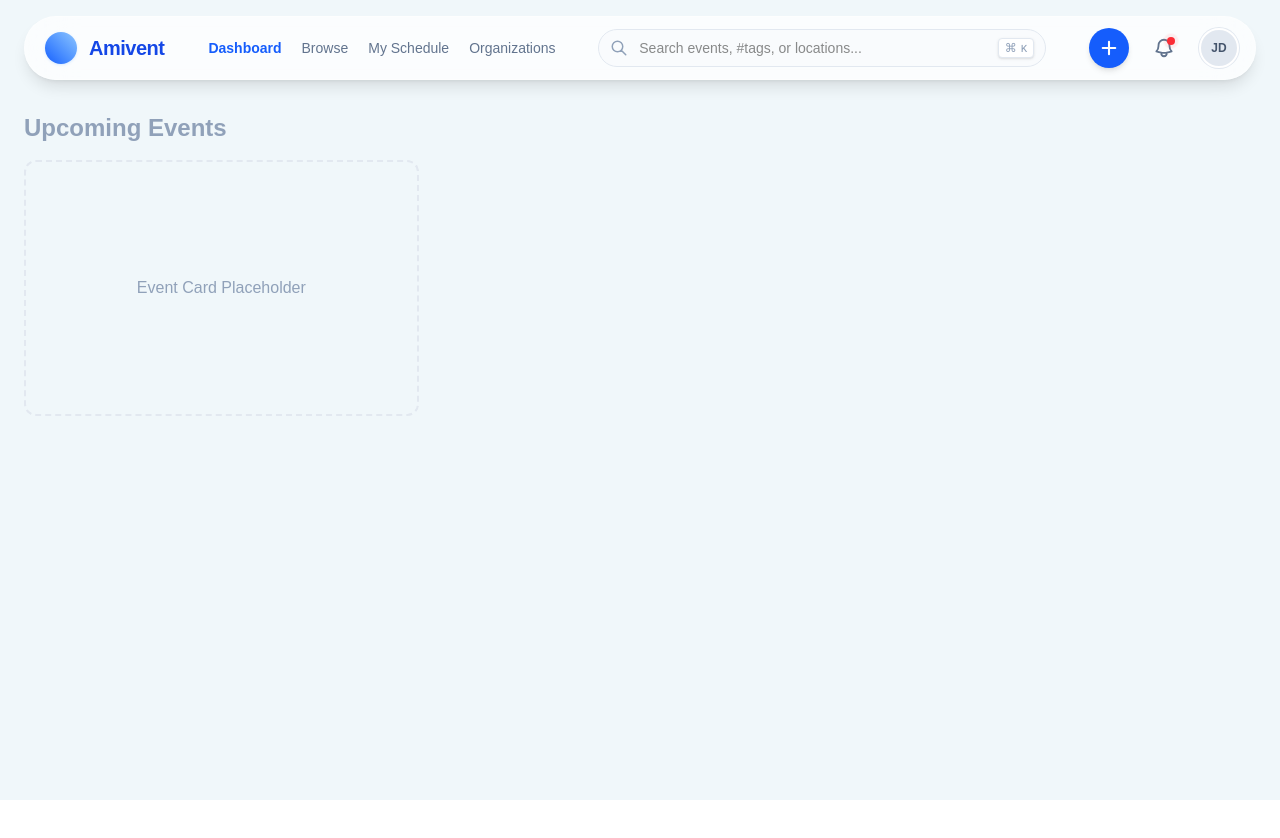
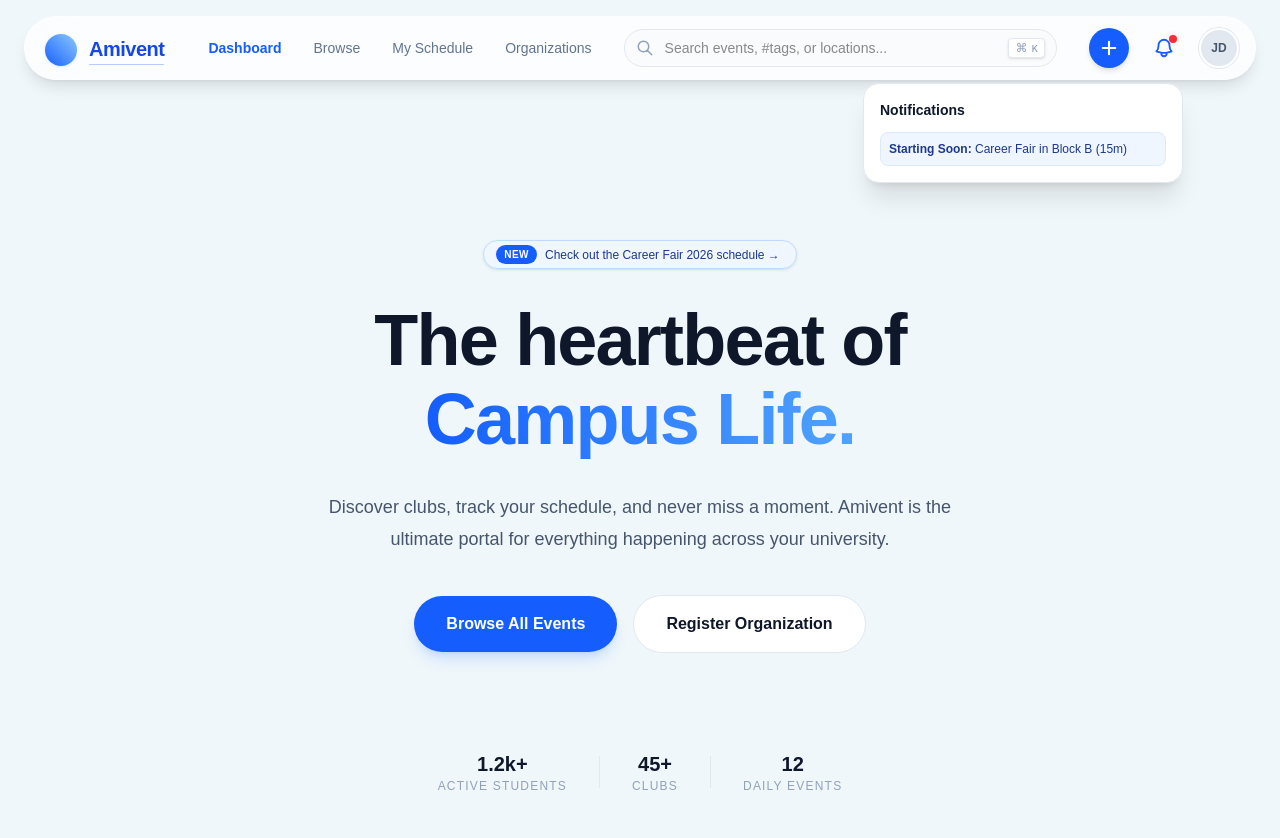
Before and after one commit to stryve-devs/Amivent, a Next.js app in the folder frontend/: page /events in a window 1280 px wide. Both pictures are taken after a click on the button 1164 px from the left and 48 px from the top of the page. Shown: the top 838 px of the page. Before the commit the page ends 800 px from the top, so only its background shows below. Built offline with nearby package versions, Linux system fonts and the light colour scheme.

Commit message:
feat: complete dashboard routing and interactive navbar shell
Implemented full routing architecture with placeholder pages for browse, orgs, schedule, and profile. Finalized interactive navbar with stateful dropdowns and RBAC logic.

```diff
--- /dev/null
+++ b/frontend/app/(dashboard)/browse/page.tsx
@@ -0,0 +1 @@
+export default function Browse() { return <div className='p-8'><h1>Browse Events</h1></div> }
--- a/frontend/app/(dashboard)/events/page.tsx
+++ b/frontend/app/(dashboard)/events/page.tsx
@@ -2,13 +2,74 @@ import React from 'react';
 
 export default function EventsPage() {
     return (
-        <div>
-            <h2 className="text-2xl text-slate-400 font-bold mb-4">Upcoming Events</h2>
-            <div className="grid grid-cols-1 md:grid-cols-2 lg:grid-cols-3 gap-6">
-                {/* You'll build your Event Cards here next */}
-                <div className="h-64 rounded-xl border-2 border-dashed border-slate-200 flex items-center justify-center text-slate-400">
-                    Event Card Placeholder
+        <div className="flex flex-col items-center">
+            {/* --- HERO SECTION --- */}
+            <section className="relative w-full py-20 lg:py-32 overflow-hidden flex flex-col items-center text-center">
+
+                {/* Background Decorative Element (Soft Glow) */}
+                <div className="absolute top-0 -z-10 h-full w-full bg-white">
+                    <div className="absolute bottom-auto left-auto right-0 top-0 h-[500px] w-[500px] -translate-x-[30%] translate-y-[20%] rounded-full bg-blue-100 opacity-50 blur-[80px]"></div>
+                    <div className="absolute bottom-0 left-0 right-auto top-auto h-[500px] w-[500px] translate-x-[30%] -translate-y-[20%] rounded-full bg-blue-50 opacity-50 blur-[80px]"></div>
                 </div>
+
+                {/* 1. Small "New" Pill (Base44 Style) */}
+                <div className="mb-8 flex animate-fade-in justify-center">
+                    <div className="flex items-center gap-2 rounded-full border border-blue-200 bg-blue-50/50 px-3 py-1 pr-4 shadow-sm backdrop-blur-md">
+            <span className="rounded-full bg-blue-600 px-2 py-0.5 text-[10px] font-bold uppercase tracking-wider text-white">
+              New
+            </span>
+                        <span className="text-xs font-medium text-blue-900">
+              Check out the Career Fair 2026 schedule →
+            </span>
+                    </div>
+                </div>
+
+                {/* 2. Main Heading */}
+                <h1 className="max-w-4xl px-4 text-5xl font-extrabold tracking-tight text-slate-900 sm:text-7xl lg:leading-[1.1]">
+                    The heartbeat of <br />
+                    <span className="bg-gradient-to-r from-blue-600 to-blue-400 bg-clip-text text-transparent">
+            Campus Life.
+          </span>
+                </h1>
+
+                {/* 3. Subtext */}
+                <p className="mt-8 max-w-2xl px-6 text-lg leading-8 text-slate-600">
+                    Discover clubs, track your schedule, and never miss a moment.
+                    Amivent is the ultimate portal for everything happening across your university.
+                </p>
+
+                {/* 4. Hero Actions */}
+                <div className="mt-10 flex flex-wrap items-center justify-center gap-4">
+                    <button className="rounded-full bg-blue-600 px-8 py-4 text-base font-semibold text-white shadow-lg shadow-blue-500/20 transition-all hover:bg-blue-700 active:scale-95">
+                        Browse All Events
+                    </button>
+                    <button className="rounded-full border border-slate-200 bg-white px-8 py-4 text-base font-semibold text-slate-900 transition-all hover:bg-slate-50 active:scale-95">
+                        Register Organization
+                    </button>
+                </div>
+
+                {/* 5. Social Proof / Stats */}
+                <div className="mt-16 flex items-center gap-8 border-t border-slate-100 pt-8 text-slate-400">
+                    <div className="flex flex-col">
+                        <span className="text-xl font-bold text-slate-900">1.2k+</span>
+                        <span className="text-xs uppercase tracking-widest">Active Students</span>
+                    </div>
+                    <div className="h-8 w-px bg-slate-200"></div>
+                    <div className="flex flex-col">
+                        <span className="text-xl font-bold text-slate-900">45+</span>
+                        <span className="text-xs uppercase tracking-widest">Clubs</span>
+                    </div>
+                    <div className="h-8 w-px bg-slate-200"></div>
+                    <div className="flex flex-col">
+                        <span className="text-xl font-bold text-slate-900">12</span>
+                        <span className="text-xs uppercase tracking-widest">Daily Events</span>
+                    </div>
+                </div>
+            </section>
+
+            {/* --- GRID SECTION (Coming next) --- */}
+            <div className="w-full max-w-7xl px-6 pb-24">
+                {/* We will drop the Event Grid here */}
             </div>
         </div>
     );
--- /dev/null
+++ b/frontend/app/(dashboard)/orgs/page.tsx
@@ -0,0 +1 @@
+export default function Orgs() { return <div className='p-8'><h1>Organizations</h1></div> }
--- /dev/null
+++ b/frontend/app/(dashboard)/profile/page.tsx
@@ -0,0 +1 @@
+export default function Profile() { return <div className='p-8'><h1>My Profile</h1></div> }
--- /dev/null
+++ b/frontend/app/(dashboard)/schedule/page.tsx
@@ -0,0 +1 @@
+export default function Schedule() { return <div className='p-8'><h1>My Schedule</h1></div> }
--- /dev/null
+++ b/frontend/app/(dashboard)/settings/page.tsx
@@ -0,0 +1 @@
+export default function Settings() { return <div className='p-8'><h1>Settings</h1></div> }
--- a/frontend/components/layout/Navbar.tsx
+++ b/frontend/components/layout/Navbar.tsx
@@ -1,9 +1,24 @@
-import React from 'react';
+"use client";
+
+import React, { useState } from 'react';
 import Link from 'next/link';
+import { usePathname } from 'next/navigation';
 
 export default function Navbar() {
-    // Logic placeholder: In the future, this comes from your Auth Provider
-    const userRole = "Admin"; // Options: "Student", "Admin", "ClubPresident"
+    const pathname = usePathname();
+    const [isNotifyOpen, setIsNotifyOpen] = useState(false);
+    const [isProfileOpen, setIsProfileOpen] = useState(false);
+
+    // Logic placeholder: Eventually these come from your Auth Context
+    const userRole = "Admin";
+    const isActive = (path: string) => pathname === path;
+
+    const navLinks = [
+        { name: 'Dashboard', href: '/events' },
+        { name: 'Browse', href: '/browse' },
+        { name: 'My Schedule', href: '/schedule' },
+        { name: 'Organizations', href: '/orgs' },
+    ];
 
     return (
         <div className="fixed top-4 left-0 right-0 z-50 flex justify-center px-4 sm:px-6">
@@ -11,18 +26,25 @@ export default function Navbar() {
 
                 {/* 1. Left Side: Brand & Direct Nav */}
                 <div className="flex items-center shrink-0">
-                    {/* Brand - Keep this grouped */}
-                    <Link href="/" className="flex items-center gap-3 translate-x-1 translate-y-0.2 group">
+                    <Link href="/events" className="flex items-center gap-3 translate-x-1 translate-y-0.5 group">
                         <div className="h-8 w-8 rounded-full bg-gradient-to-tr from-blue-600 to-blue-300 shadow-sm shadow-blue-200/50 group-hover:scale-110 transition-transform" />
-                        <span className="text-xl font-bold tracking-tight text-blue-700 select-none">Amivent</span>
+                        <span className="text-xl font-bold tracking-tight text-blue-700 select-none border-b-[1.5px] border-blue-600/30 pb-[1px]">
+              Amivent
+            </span>
                     </Link>
 
-                    {/* The Gap - Using ml-12 (48px) to push the nav links away from the logo */}
-                    <div className="hidden lg:flex items-center ml-12 gap-5 text-sm font-medium text-slate-500">
-                        <Link href="/dashboard" className="text-blue-600 font-bold">Dashboard</Link>
-                        <Link href="/browse" className="hover:text-slate-900 transition-colors">Browse</Link>
-                        <Link href="/schedule" className="hover:text-slate-900 transition-colors">My Schedule</Link>
-                        <Link href="/orgs" className="hover:text-slate-900 transition-colors">Organizations</Link>
+                    <div className="hidden lg:flex items-center ml-12 gap-8 text-sm font-medium">
+                        {navLinks.map((link) => (
+                            <Link
+                                key={link.href}
+                                href={link.href}
+                                className={`transition-all duration-200 hover:text-blue-600 ${
+                                    isActive(link.href) ? 'text-blue-600 font-bold' : 'text-slate-500'
+                                }`}
+                            >
+                                {link.name}
+                            </Link>
+                        ))}
                     </div>
                 </div>
 
@@ -48,35 +70,73 @@ export default function Navbar() {
                 </div>
 
                 {/* 3. Right Side: Personal Actions & Status */}
-                <div className="flex items-center gap-2 sm:gap-4 shrink-0">
+                <div className="flex items-center gap-2 sm:gap-4 shrink-0 relative">
+
                     {/* RBAC Create Button */}
                     {(userRole === "Admin" || userRole === "ClubPresident") && (
-                        <button className="hidden sm:flex h-10 w-10 items-center justify-center rounded-full bg-blue-600 text-white shadow-md hover:bg-blue-700 active:scale-95 transition-all">
+                        <button
+                            onClick={() => alert("Logic: Trigger Create Event Modal")}
+                            className="hidden sm:flex h-10 w-10 items-center justify-center rounded-full bg-blue-600 text-white shadow-md hover:bg-blue-700 active:scale-95 transition-all"
+                        >
                             <svg xmlns="http://www.w3.org/2000/svg" width="20" height="20" fill="none" viewBox="0 0 24 24" stroke="currentColor" strokeWidth="2.5">
                                 <path strokeLinecap="round" strokeLinejoin="round" d="M12 4.5v15m7.5-7.5h-15" />
                             </svg>
                         </button>
                     )}
 
-                    {/* Notifications Icon */}
-                    <button className="relative p-2 text-slate-500 hover:text-blue-600 transition-colors">
+                    {/* Notifications */}
+                    <div className="relative">
+                        <button
+                            onClick={() => { setIsNotifyOpen(!isNotifyOpen); setIsProfileOpen(false); }}
+                            className={`p-2 transition-colors ${isNotifyOpen ? 'text-blue-600' : 'text-slate-500 hover:text-blue-600'}`}
+                        >
+                            <div className="relative">
                                 <svg xmlns="http://www.w3.org/2000/svg" width="22" height="22" fill="none" viewBox="0 0 24 24" stroke="currentColor" strokeWidth="2">
                                     <path strokeLinecap="round" strokeLinejoin="round" d="M14.857 17.082a23.848 23.848 0 005.454-1.31A8.967 8.967 0 0118 9.75v-.7V9A6 6 0 006 9v.75a8.967 8.967 0 01-2.312 6.022c1.733.64 3.56 1.085 5.455 1.31m5.714 0a24.255 24.255 0 01-5.714 0m5.714 0a3 3 0 11-5.714 0" />
                                 </svg>
-                        <span className="absolute top-2 right-2 flex h-2 w-2">
+                                <span className="absolute -top-0.5 -right-0.5 flex h-2 w-2">
                   <span className="animate-ping absolute inline-flex h-full w-full rounded-full bg-red-400 opacity-75"></span>
                   <span className="relative inline-flex rounded-full h-2 w-2 bg-red-500"></span>
                 </span>
+                            </div>
                         </button>
 
-                    {/* User Avatar Group */}
-                    <button className="flex h-10 w-10 items-center justify-center rounded-full border-2 border-white bg-slate-200 ring-1 ring-slate-200 overflow-hidden hover:ring-blue-400 transition-all">
-                        <div className="text-xs font-bold text-slate-600">JD</div>
-                        {/* <img src="/path-to-avatar.jpg" alt="Profile" /> */}
+                        {isNotifyOpen && (
+                            <div className="absolute right-0 mt-4 w-80 rounded-2xl border border-slate-200 bg-white p-4 shadow-xl z-[60]">
+                                <h3 className="text-sm font-bold text-slate-900 mb-3">Notifications</h3>
+                                <div className="space-y-2">
+                                    <div className="p-2 rounded-lg bg-blue-50 border border-blue-100 text-xs text-blue-900">
+                                        <strong>Starting Soon:</strong> Career Fair in Block B (15m)
+                                    </div>
+                                </div>
+                            </div>
+                        )}
+                    </div>
+
+                    {/* User Profile */}
+                    <div className="relative">
+                        <button
+                            onClick={() => { setIsProfileOpen(!isProfileOpen); setIsNotifyOpen(false); }}
+                            className="flex h-10 w-10 items-center justify-center rounded-full border-2 border-white bg-slate-200 ring-1 ring-slate-200 hover:ring-blue-400 transition-all"
+                        >
+                            <div className="text-xs font-bold text-slate-600 uppercase">JD</div>
                         </button>
 
-                    {/* Mobile Hamburger */}
-                    <button className="lg:hidden p-2 text-slate-900">
+                        {isProfileOpen && (
+                            <div className="absolute right-0 mt-4 w-56 rounded-2xl border border-slate-200 bg-white py-2 shadow-xl z-[60]">
+                                <div className="px-4 py-2 border-b border-slate-100 mb-1">
+                                    <p className="text-sm font-bold">John Doe</p>
+                                    <p className="text-[10px] text-slate-500 uppercase">Student ID: #2026-CS</p>
+                                </div>
+                                <Link href="/profile" className="block px-4 py-2 text-sm text-slate-600 hover:bg-slate-50">My Profile</Link>
+                                <Link href="/settings" className="block px-4 py-2 text-sm text-slate-600 hover:bg-slate-50 border-b border-slate-50">Settings</Link>
+                                <button className="w-full text-left px-4 py-2 text-sm text-red-600 hover:bg-red-50">Logout</button>
+                            </div>
+                        )}
+                    </div>
+
+                    {/* Hamburger Menu (Mobile Only) */}
+                    <button className="lg:hidden p-2 text-slate-900 hover:bg-slate-100 rounded-full">
                         <svg xmlns="http://www.w3.org/2000/svg" width="24" height="24" fill="none" viewBox="0 0 24 24" stroke="currentColor" strokeWidth="2">
                             <path strokeLinecap="round" strokeLinejoin="round" d="M4 6h16M4 12h16m-7 6h7" />
                         </svg>
```
Lines whose indentation alone changed are shown as unchanged.
